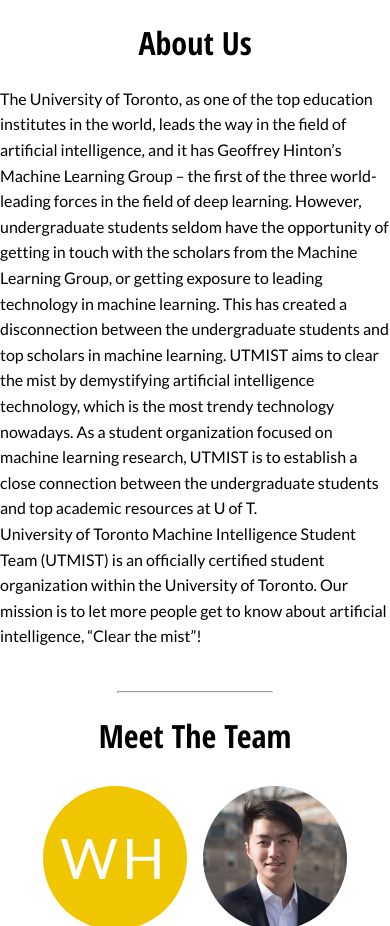
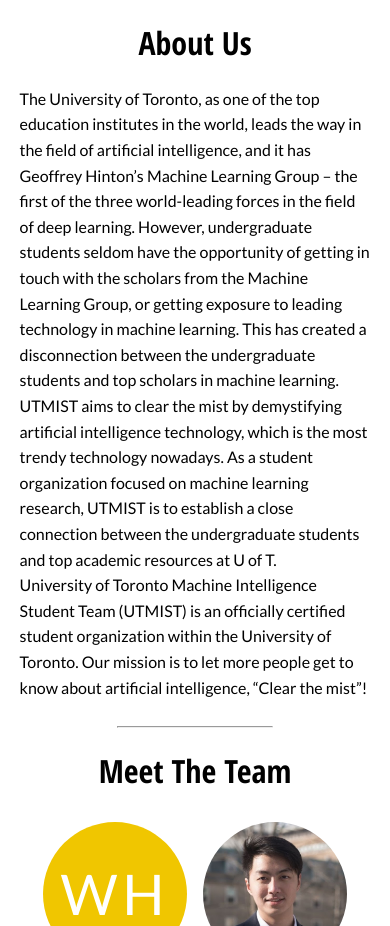
Before and after one commit to UTMIST/utmist.github.io, a website: page team.html in a window 390 px wide. Shown: the part 844-1770 px from the top of the page. Drawn offline with Linux system fonts and the light colour scheme.

Commit message:
add margin to about us text on mobile device

```diff
--- a/team.css
+++ b/team.css
@@ -1,5 +1,6 @@
 #about p {
   white-space: pre-wrap;
+  margin: 0 5%;
 }
 #about,
 #execs{
--- a/team.html
+++ b/team.html
@@ -205,6 +205,7 @@
     <title>Team UTMIST</title>
     <style>#about p {
   white-space: pre-wrap;
+  margin: 0 5%;
 }
 #about,
 #execs{
```
